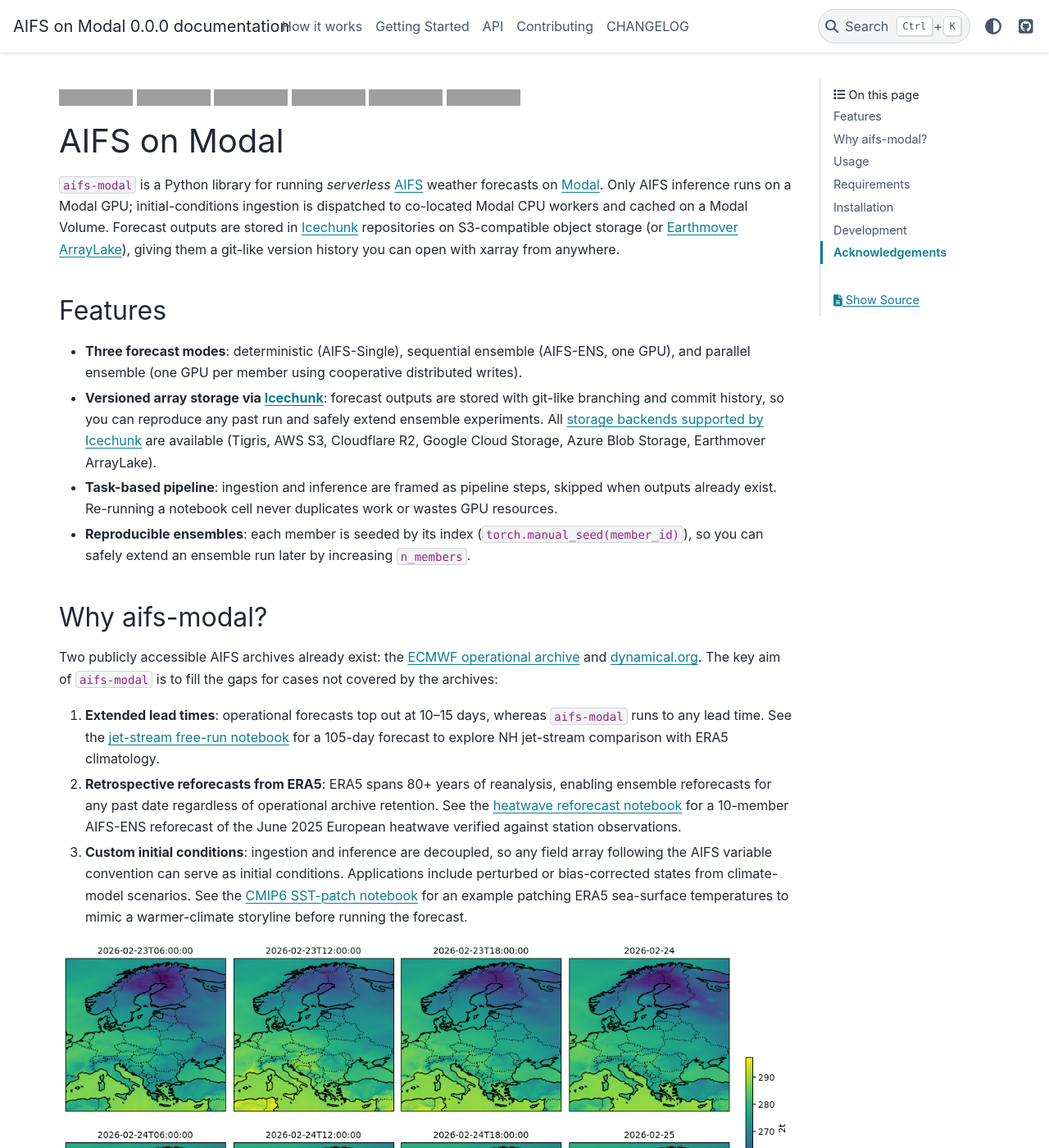
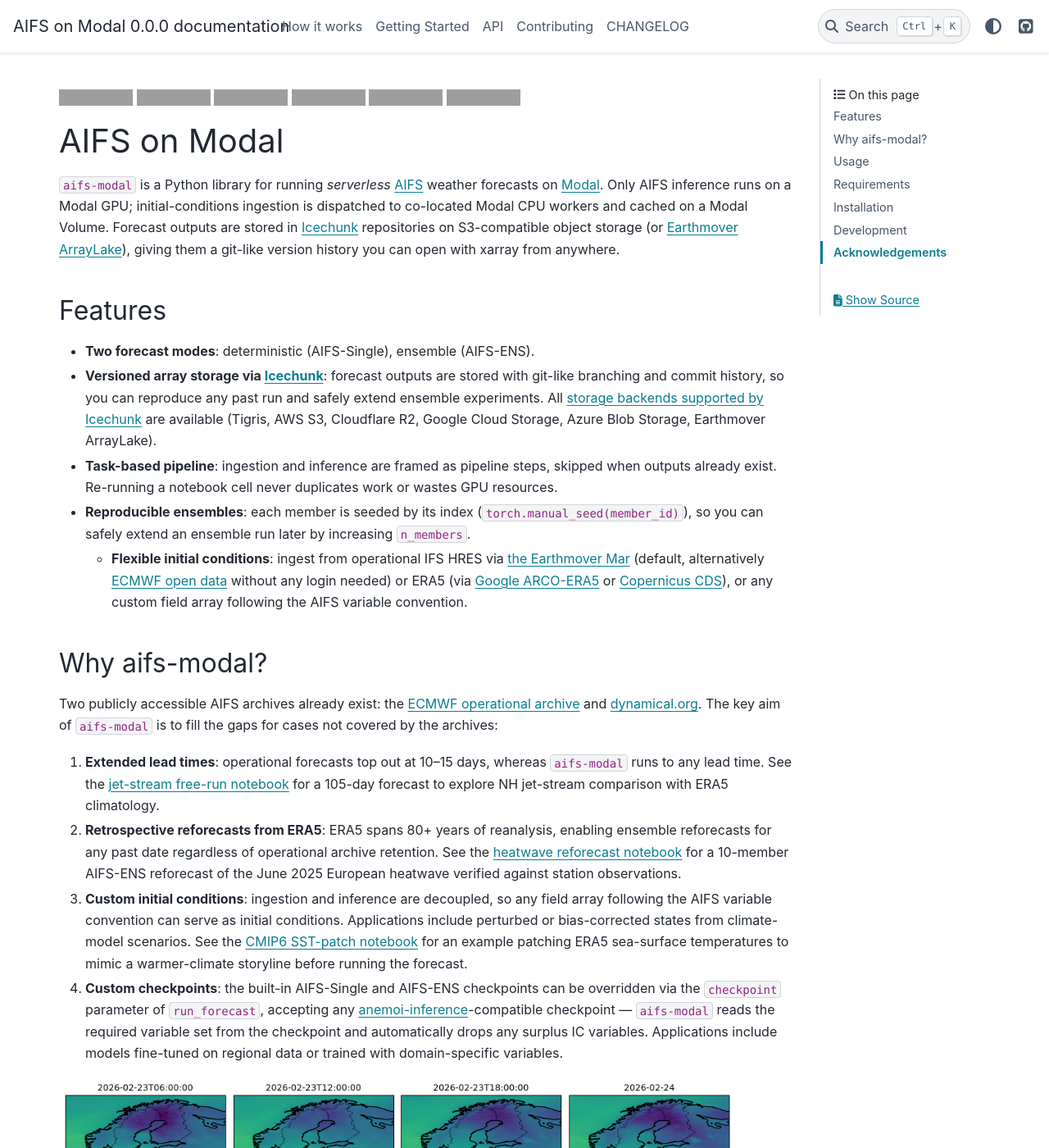
Before and after one commit to martibosch/aifs-modal, a Sphinx documentation site: the page built from docs/index.md, in a window 1280 px wide and 1400 px high. Shown: the whole window at 82% size. Built offline with Sphinx 7.4.7 and the PyData theme 0.15.4, drawn with Linux system fonts in a browser that asks for light colours; pages that are not in the unit, such as notebooks, are missing from menus; some of the changed text lies outside the part shown; grey boxes are pictures that could not be loaded.

Commit message:
docs: update README and how it works [ci skip]

```diff
--- a/README.md
+++ b/README.md
@@ -11,10 +11,11 @@
 
 ## Features
 
-- **Three forecast modes**: deterministic (AIFS-Single), sequential ensemble (AIFS-ENS, one GPU), and parallel ensemble (one GPU per member using cooperative distributed writes).
+- **Two forecast modes**: deterministic (AIFS-Single), ensemble (AIFS-ENS).
 - **Versioned array storage via [Icechunk](https://icechunk.io)**: forecast outputs are stored with git-like branching and commit history, so you can reproduce any past run and safely extend ensemble experiments. All [storage backends supported by Icechunk](https://icechunk.io/en/stable/storage/) are available (Tigris, AWS S3, Cloudflare R2, Google Cloud Storage, Azure Blob Storage, Earthmover ArrayLake).
 - **Task-based pipeline**: ingestion and inference are framed as pipeline steps, skipped when outputs already exist. Re-running a notebook cell never duplicates work or wastes GPU resources.
 - **Reproducible ensembles**: each member is seeded by its index (`torch.manual_seed(member_id)`), so you can safely extend an ensemble run later by increasing `n_members`.
+  - **Flexible initial conditions**: ingest from operational IFS HRES via [the Earthmover Mar](https://app.earthmover.io/marketplace/697162921880507a6587c31b) (default, alternatively [ECMWF open data](https://www.ecmwf.int/en/forecasts/datasets/open-data) without any login needed) or ERA5 (via [Google ARCO-ERA5](https://cloud.google.com/storage/docs/public-datasets/era5) or [Copernicus CDS](https://cds.climate.copernicus.eu/)), or any custom field array following the AIFS variable convention.
 
 ## Why aifs-modal?
 
@@ -26,11 +27,19 @@
 
 3. **Custom initial conditions**: ingestion and inference are decoupled, so any field array following the AIFS variable convention can serve as initial conditions. Applications include perturbed or bias-corrected states from climate-model scenarios. See the [CMIP6 SST-patch notebook](https://aifs-modal.readthedocs.io/en/latest/user-guide/cmip6-sst-patch.html) for an example patching ERA5 sea-surface temperatures to mimic a warmer-climate storyline before running the forecast.
 
+4. **Custom checkpoints**: the built-in AIFS-Single and AIFS-ENS checkpoints can be overridden via the `checkpoint` parameter of `run_forecast`, accepting any [anemoi-inference](https://anemoi-inference.readthedocs.io)-compatible checkpoint — `aifs-modal` reads the required variable set from the checkpoint and automatically drops any surplus IC variables. Applications include models fine-tuned on regional data or trained with domain-specific variables.
+
 ![AIFS-Single 96-hour forecast over Europe](https://raw.githubusercontent.com/martibosch/aifs-modal/main/docs/figures/forecast-europe.png)
 *AIFS-Single deterministic 96-hour forecast of 2-meter temperature over Europe.*
 
+![AIFS-Single 105-day jet-stream free run vs ERA5 climatology](https://raw.githubusercontent.com/martibosch/aifs-modal/main/docs/figures/jet-stream-vs-era5.png)
+*AIFS-Single 105-day free-run forecast of the NH jet stream compared against ERA5 climatology.*
+
 ![AIFS-ENS ensemble forecast for Lausanne](https://raw.githubusercontent.com/martibosch/aifs-modal/main/docs/figures/ensemble-forecast-lausanne.png)
 *AIFS-ENS 10-member ensemble forecast of 2-meter temperature for Lausanne, verified against MeteoSwiss station data.*
+
+![AIFS-Single SST-patch forecast](https://raw.githubusercontent.com/martibosch/aifs-modal/main/docs/figures/sst-patch-forecast.png)
+*AIFS-Single forecast difference (warmer SST − baseline) showing the downstream impact of a CMIP6 SST patch on 2-meter temperature.*
 
 ## Usage
 
```
Also changed, not shown: docs/how-it-works.md (+3 -2 lines), docs/figures/jet-stream-vs-era5.png (added), docs/figures/sst-patch-forecast.png (added), docs/user-guide/cmip6-sst-patch.ipynb, docs/user-guide/forecast-pipelines.ipynb (deleted).
